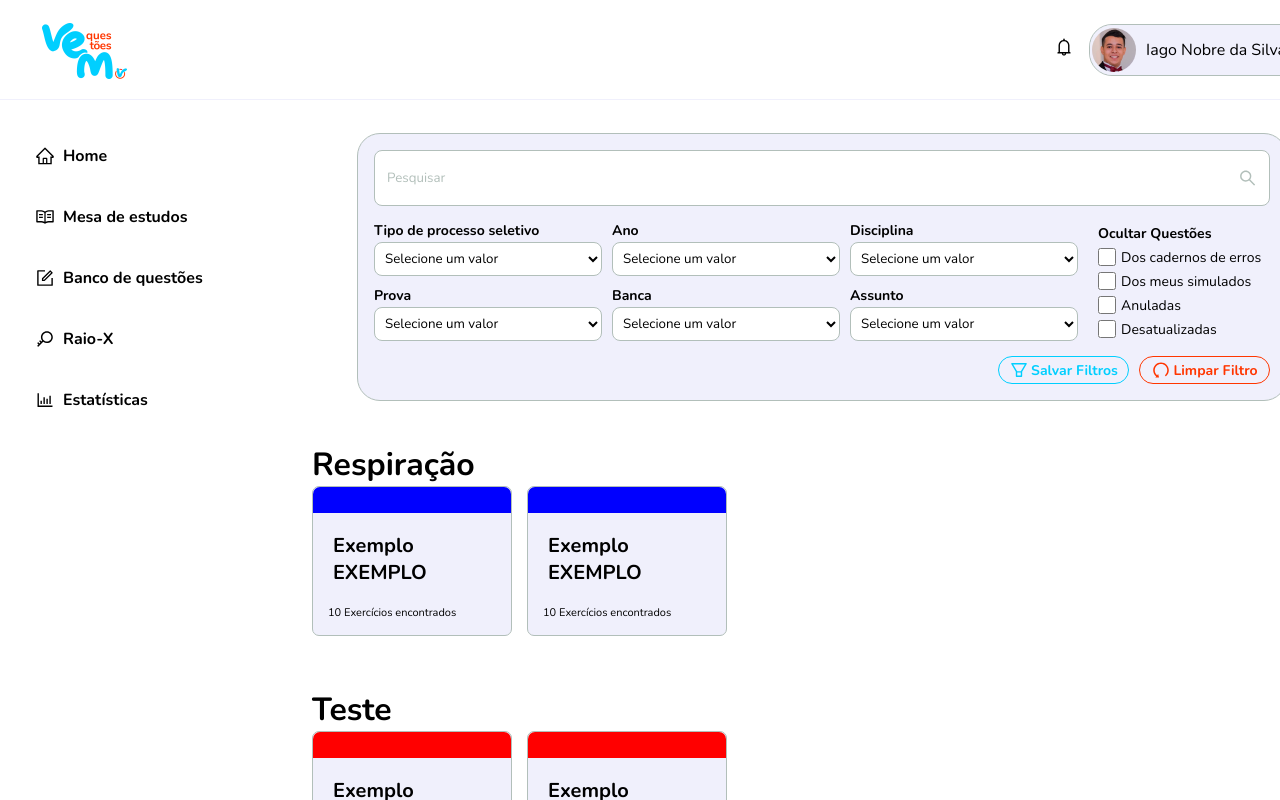
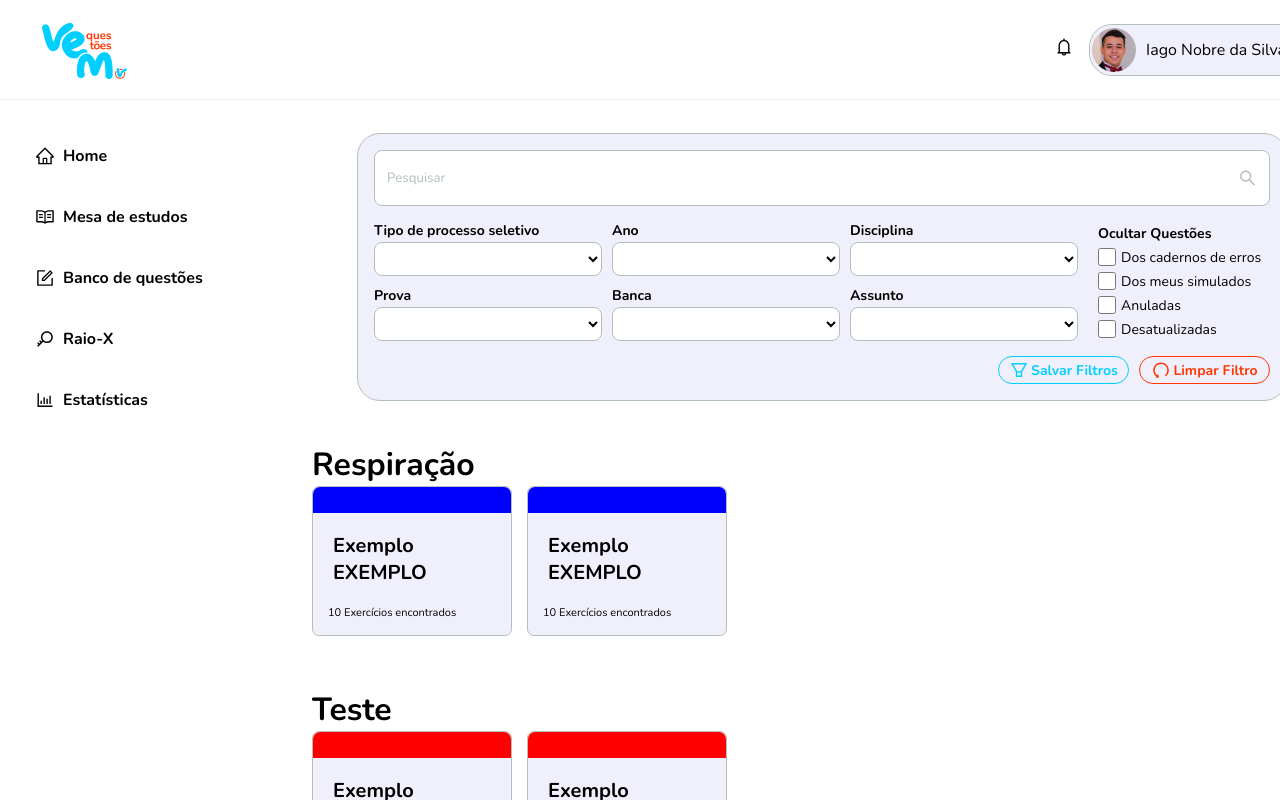
Before and after one commit to vadolasi/vem-questoes, a Next.js app: page /banco-de-questoes in a window 1280 px wide. Shown: the top 800 px of the page. Built offline with nearby package versions, Linux system fonts and the light colour scheme.

Commit message:
fix select component

```diff
--- a/src/components/Select/index.tsx
+++ b/src/components/Select/index.tsx
@@ -11,10 +11,10 @@ export const Select: React.FC<SelectProps> = ({options, label}) => {
         <Container>
         <label htmlFor={label}>{label}</label>
         <select id={label}>
-            <option disabled selected>Selecione um valor</option>
+            <option defaultValue=''> </option>
 
             {options && options.map((option, index) => (
-            <option key={String(index)} label={option}>{option}</option>
+            <option key={String(index)} label={option} value={option}>{option}</option>
             ))}
 
         </select>
```
